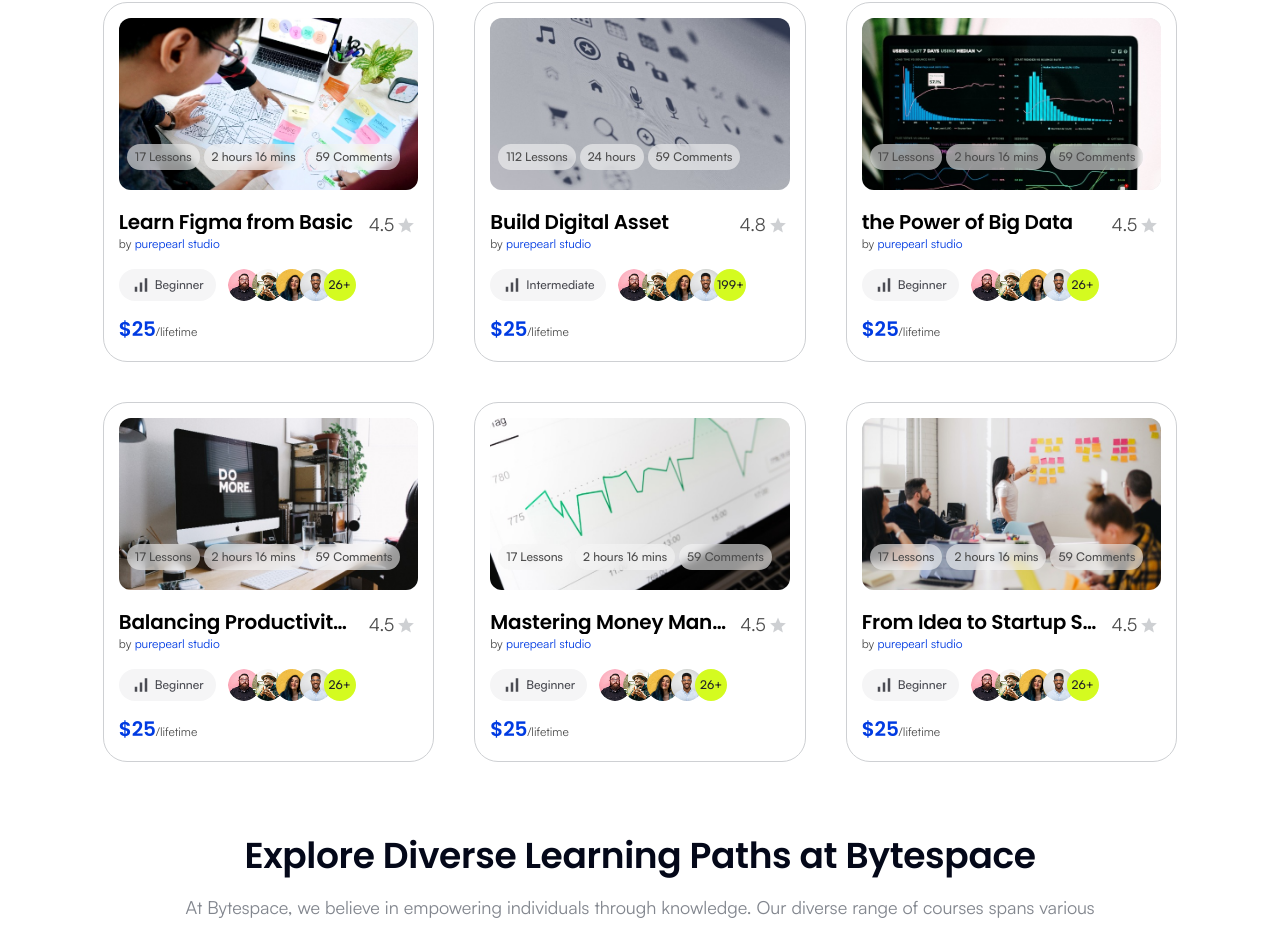
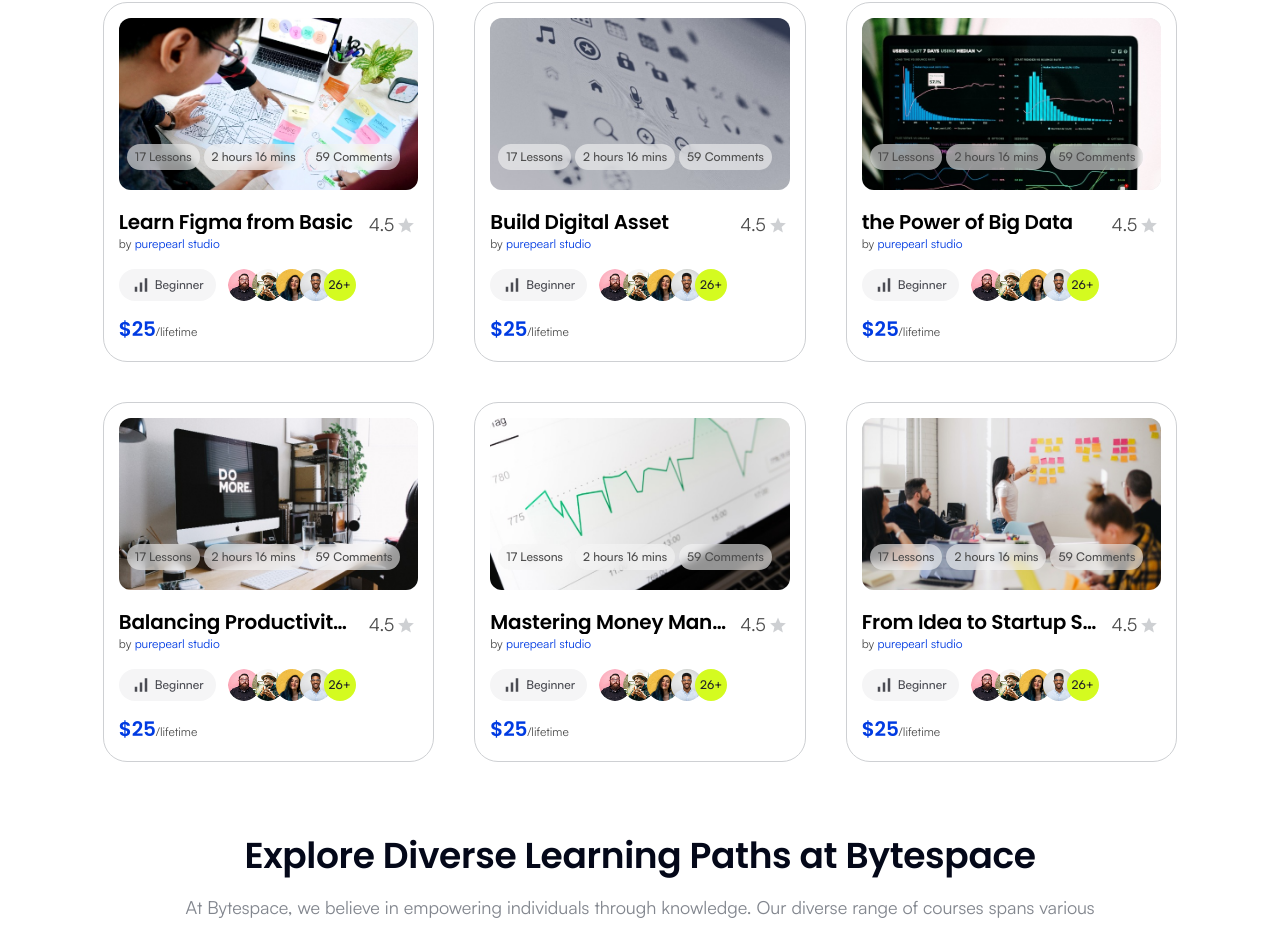
Before and after one commit to HasnathAhmedTamim/bytespace-frontend, a Next.js app: page / in a window 1280 px wide. Shown: the part 1764-2691 px from the top of the page. Built offline with nearby package versions, Linux system fonts and the light colour scheme.

Commit message:
feat(course-details): align course hero spacing and card data with Figma
Tighten the course hero top padding under the header, and drop the Build Digital Asset overrides so its course card shows the Figma values.

```diff
--- a/src/app/(site)/courses/[slug]/layout.tsx
+++ b/src/app/(site)/courses/[slug]/layout.tsx
@@ -33,7 +33,7 @@ export default async function CourseLayout({ params, children }: LayoutProps<"/c
           aria-hidden="true"
           className="-z-10 col-span-full row-span-2 row-start-1 -mx-[100vmax] -mt-(--header-height) -mb-10 bg-primary-800 bg-grid bg-position-[calc(50%+60px)_-2px] lg:-mb-15.5"
         />
-        <CourseHero course={course} className="col-span-full row-start-1 pt-8 pb-8 md:pt-12 md:pb-10 xl:pt-18 xl:pb-14.5" />
+        <CourseHero course={course} className="col-span-full row-start-1 pt-8 pb-8 md:pt-7 md:pb-10 xl:pt-13 xl:pb-14.5" />
         <CoursePreview course={course} className="col-start-1 row-start-2" />
         <CourseEnrollCard
           course={course}
--- a/src/data/courses.ts
+++ b/src/data/courses.ts
@@ -28,11 +28,6 @@ export const courses: Course[] = [
     title: "Build Digital Asset",
     image: images.courses.digitalAsset,
     categories: ["graphic-design", "digital-illustration"],
-    lessons: 112,
-    duration: "24 hours",
-    rating: 4.8,
-    level: "Intermediate",
-    enrolled: 199,
   },
   {
     ...defaults,
```
